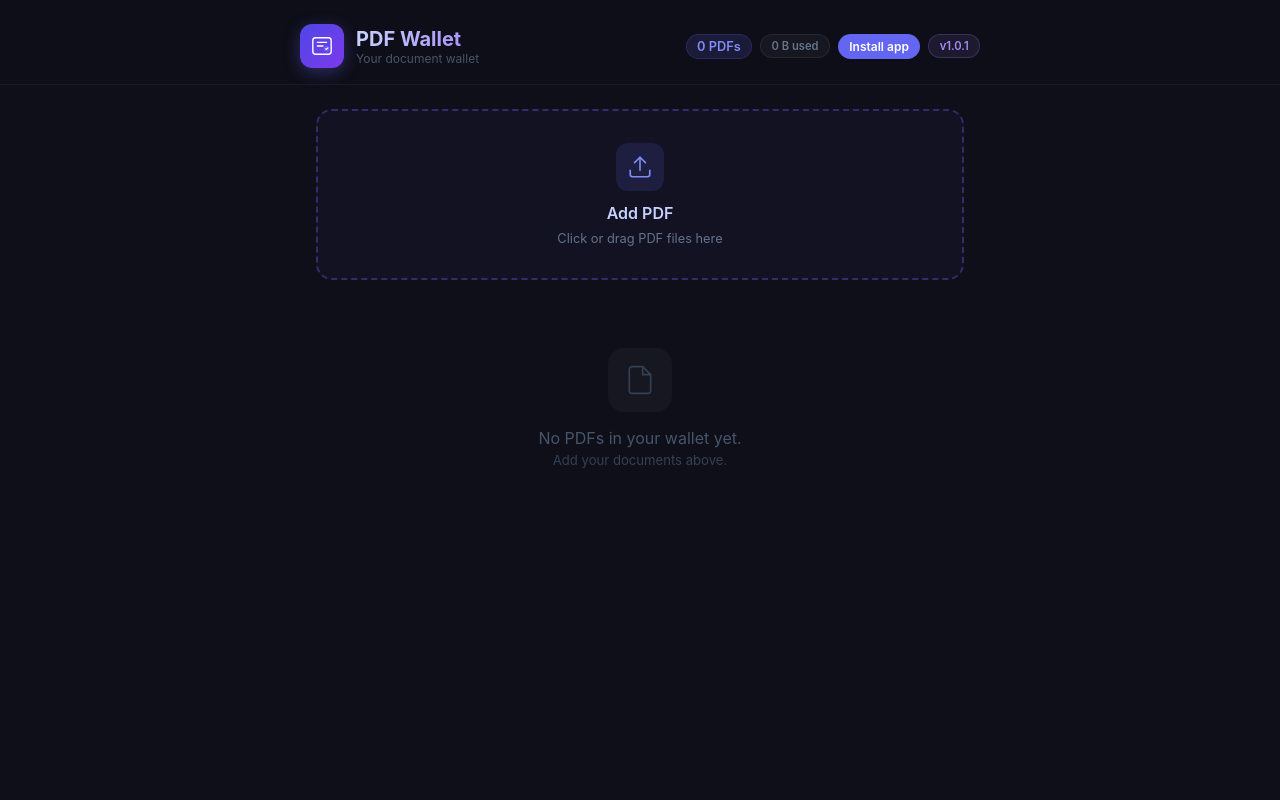
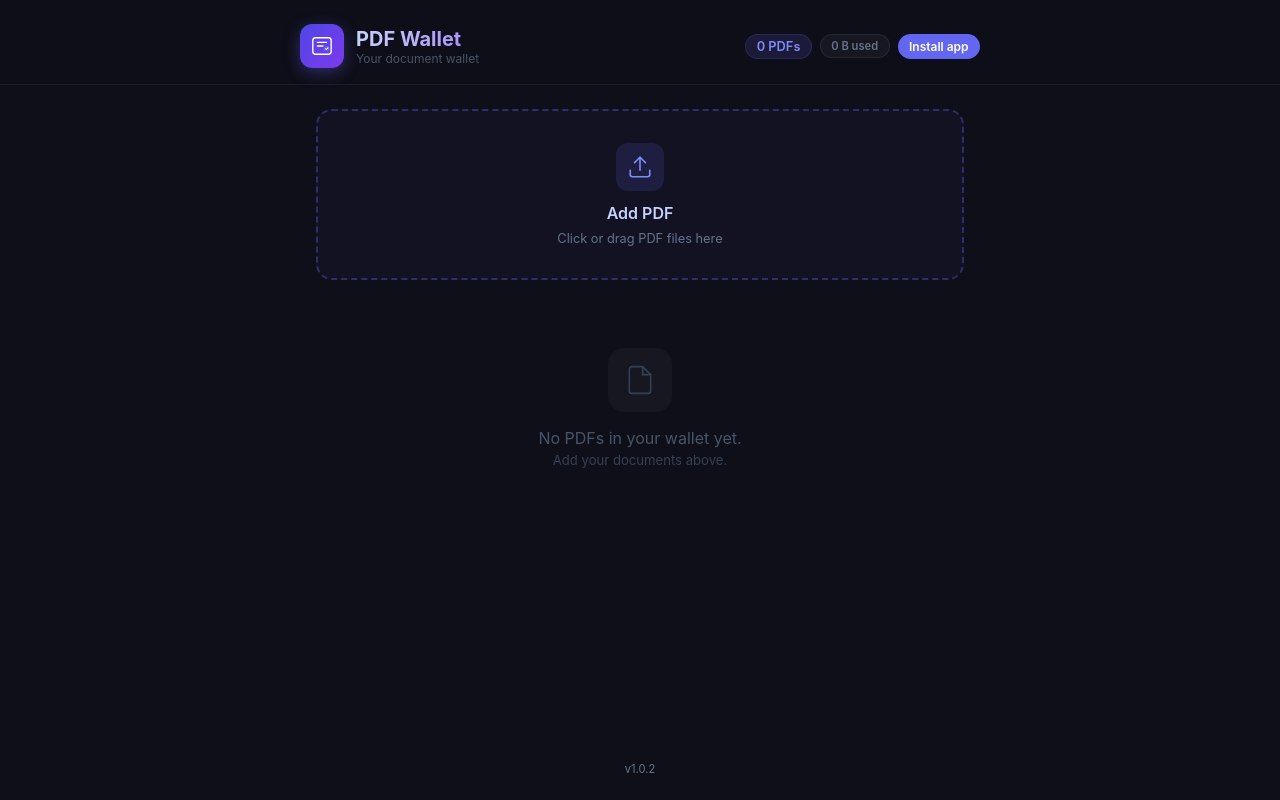
Before and after one commit to juscilan/wallet_pdf, a Svelte app: page / in a window 1280 px wide. Built offline with nearby package versions, Linux system fonts and the light colour scheme.

Commit message:
feat (pwa): move version label

```diff
--- a/package.json
+++ b/package.json
@@ -1,7 +1,7 @@
 {
   "name": "wallet-pdf",
   "private": true,
-  "version": "1.0.1",
+  "version": "1.0.2",
   "type": "module",
   "scripts": {
     "dev": "vite",
--- a/src/App.svelte
+++ b/src/App.svelte
@@ -128,7 +128,6 @@
             Install app
           </button>
         {/if}
-        <span class="badge badge-version" aria-label={`App version ${appVersion}`}>v{appVersion}</span>
       </div>
     </div>
   </header>
@@ -187,6 +186,10 @@
       {/if}
     </section>
   </main>
+
+  <footer class="app-footer" aria-label={`App version ${appVersion}`}>
+    v{appVersion}
+  </footer>
 
   <!-- Toast notifications -->
   <div class="toast-container" aria-live="polite">
@@ -288,6 +291,12 @@
     border: 1px solid rgba(99,102,241,0.2);
   }
   .badge-sm { font-size: 0.7rem; color: #64748b; background: rgba(255,255,255,0.04); border-color: rgba(255,255,255,0.07); }
+  .app-footer {
+    padding: 0.75rem 1rem 1.5rem;
+    color: #64748b;
+    font-size: 0.7rem;
+    text-align: center;
+  }
   .badge-version {
     font-size: 0.7rem;
     color: #a78bfa;
@@ -314,6 +323,7 @@
 
   /* Main */
   main {
+    flex: 1;
     max-width: 680px;
     margin: 0 auto;
     padding: 1.5rem 1rem 6rem;
```
